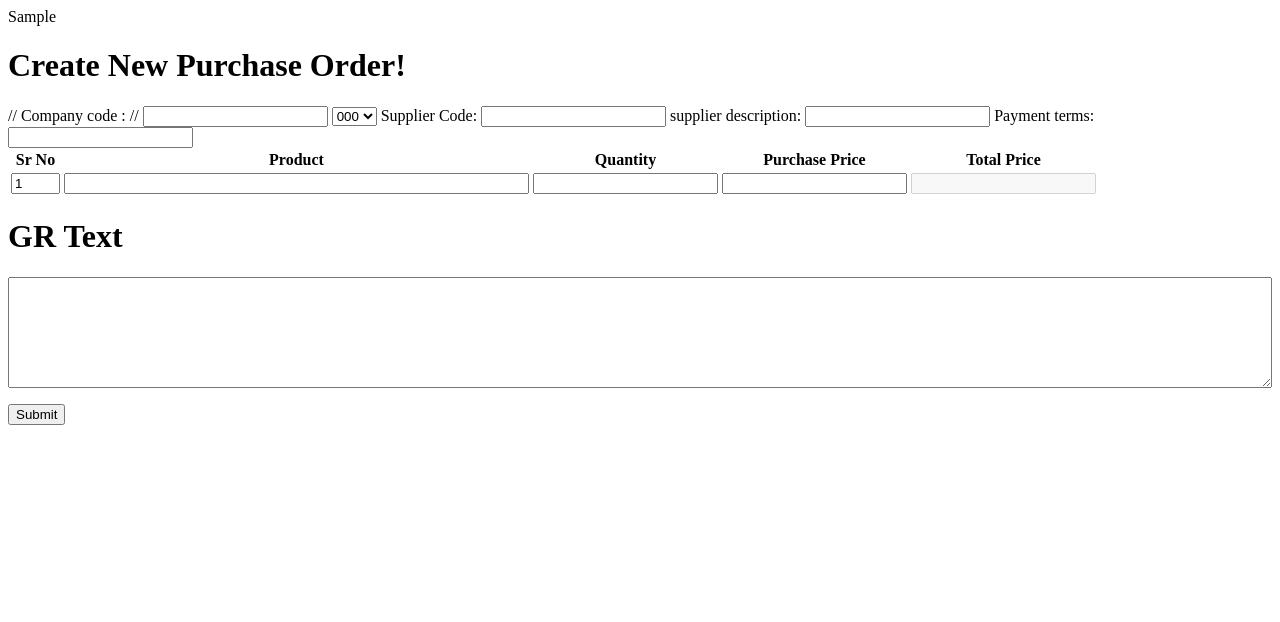
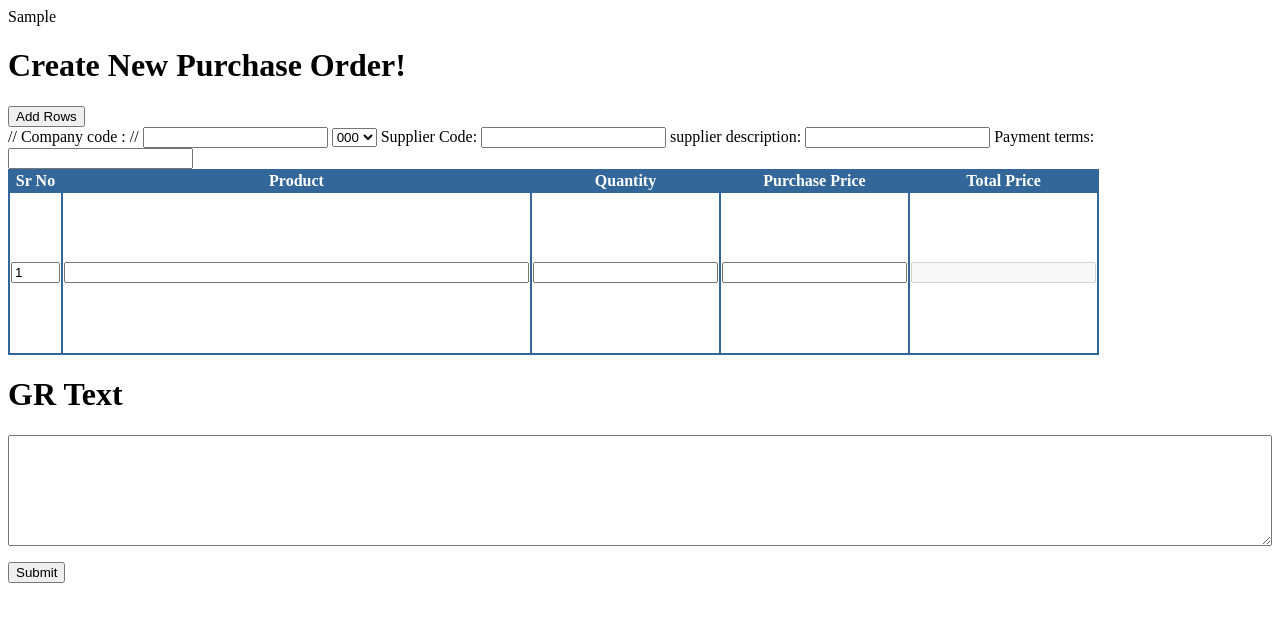
Before and after one commit to rao-gs/purchase_order_demo, a Flask app: template templates/new.html in a window 1280 px wide. Shown: the top 622 px of the page. Run offline with Flask 2, Linux system fonts and the light colour scheme; the template is opened without the code that fills it: most values are stand-ins (such as "Sample title", 1, 10 or a date in 2020).

Commit message:
second commit

```diff
--- a/mysqlconnection.py
+++ b/mysqlconnection.py
@@ -9,7 +9,7 @@ class MySQLConnection(object):
                 'host': 'localhost',
                 'database': db, # we got db as an argument
                 'user': 'root',
-                'password': 'xxxx',
+                'password': '2215',
                 'port': '3306' # change the port to match the port your SQL server is running on
         }
         # this will use the above values to generate the path to connect to your sql database
--- a/templates/new.html
+++ b/templates/new.html
@@ -1,7 +1,75 @@
 <html>
 <head>
   <title>Purchase Order</title>
+  <script src="https://ajax.googleapis.com/ajax/libs/jquery/1.12.4/jquery.min.js"></script>
+  <script type="text/javascript" src="http://code.jquery.com/jquery.js"></script>
+  <!-- <script src="jquery.json-2.4.min.js"></script> -->
 </head>
+<style>
+.containerDiv {
+  border: 1px solid #3697f6;
+  width: 100%; display:table
+}
+.rowDivHeader {
+  border: 1px solid #668db6;
+  background-color: #336799;
+  color: white;
+  font-weight: bold; display:table-row
+}
+/*cell border colors*/
+.rowDiv {
+  /*border: 1px solid #668db6;*/
+    background-color: #ffffff;
+  display:table-row
+}
+.cellDivHeader {
+  border-right: 1px solid white;
+  display: table-cell;
+  width:12%;
+  padding: 1px;
+  text-align: center;
+}
+.cellDiv {
+  border-right: 2px solid white;
+  display: table-cell;
+  width:10%;
+  padding-right: 4px;
+  text-align: center;
+  border-bottom: none;
+}
+
+/* limit number of rows display on the screen*/
+.divTable {
+    height: 200px;
+    overflow: scroll;
+    width: 945px;
+}
+ tbody { height:10em;  overflow:scroll;}*/
+table.tableSection {
+    display: table;
+    width: 100%;
+}
+table.tableSection thead, table.tableSection tbody {
+    float: left;
+    width: 100%;
+}
+table.tableSection tbody {
+    overflow: auto;
+    height: 150px;
+}
+table.tableSection tr {
+    width: 100%;
+    display: table;
+    text-align: left;
+}
+table.tableSection th, table.tableSection td {
+    width: 33%;
+}
+.lastCell {
+  border-right: none;
+}
+</style>
+
 <body>
   <script language="JavaScript">
     function showInput() {
@@ -12,7 +80,31 @@
   <script>
     // once the document is loaded
     $(document).ready(function(){
+        function calculate() {
+        var Box1 = document.getElementById('qty').value;
+        var Box2 = document.getElementById('price_purch').value;
+        var price_total_item = document.getElementById('price_total_item');
+        var myResult = Box1 * Box2;
+        console.log(Box1);
+        price_total_item.innerHTML = myResult;
+        };
       // we'll add a click handler to the button
+          $('btn2').click(function(){
+            alert("You have clicked a button!");
+            // $(document).on('.example1',function(){
+              for (var i = 2; i < 99; i++) {
+                $('.example1').append('<tr id="'+i+'">'+
+                          '<td> <input type="integer" name="sr_no" id="{{i}}" value=" " maxlength="6" size="3"></td>'+
+                          '<td> <input type="text" name="prod_desc" id="prod_desc" value=" " maxlength="70" size="55" required></td>'+
+                          '<td><input type="number" name="qty" id="qty" value=" " size="25"></td>'+
+                          '<td><input type="number" name="price_purch" id="price_purch" value=" " size="25"></td>'+
+                          '<td> <input type="number" name="price_total_item" id="price_total_item" value=" " size="25" disabled></td>'+
+                        '<tr>');
+                }
+          });
+
+
+
       $('#edit').click(function(){
           // this is the jQuery get function, which we'll use to send Ajax requests
           // to this function we are passing 3 arguments
@@ -66,10 +158,11 @@
     //       // insert our string into our document using jQuery
     //       $('#edit').html(htmlStr);
     //     }, 'json');
-    // });
+  });
   </script>
   {{ all_pos }}
   <h1>Create New Purchase Order!</h1>
+  <button class ="btn2">Add Rows</button>
   <FORM action='/POS' method='POST'>
       <input type="hidden" name="po_header_id" disabled></input></label>
       // <label>Company code :</label>
@@ -82,7 +175,7 @@
       <label>Supplier Code: </label><input type="text" name="supplier_id" value= "">
       <label>supplier description: </label><input type="text" name="supplier_desc" value= " "></input>
       <label>Payment terms: </label><input type="text" name="payment_term" value= " "></input>
-                <table class="table table-stripped">
+                <table class="table table-stripped rowDivHeader">
                   <thead>
                     <tr class="text_align">
                       <th class="text_align">Sr No</th>
@@ -93,7 +186,7 @@
                     </tr>
                   </thead>
                   <tbody>
-                    <tr>
+                    <tr class = "rowDiv example1">
                         <td> <input type="integer" name="sr_no" id="sr_no" value="1" maxlength="6" size="3"></td>
                         <td> <input type="text" name="prod_desc" id="prod_desc" value=" " maxlength="70" size="55" required></td>
                         <td> <input type="number" name="qty" id="qty" value=" " size="25"></td>
@@ -105,8 +198,6 @@
       <p> <h1 class="tag1" name="gr_text" id="gr_text">GR Text</h1></p>
       <textarea rows="7" name="gr_text" style="width:100%"></textarea>
       <input type="hidden" name="po_header_id" placeholder="po_header_id" value= " "></p>
-
-
       <input type="submit" name="submit">
   </form>
 <!--     <div id="podetails">
```
Also changed, not shown: 1 other file. Lines whose indentation alone changed are shown as unchanged.
